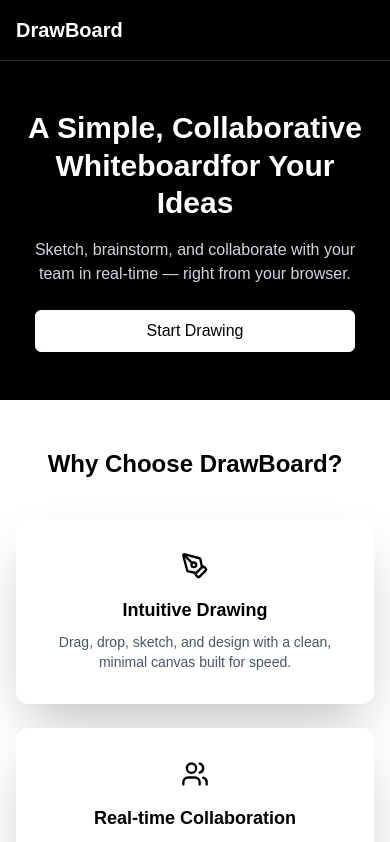
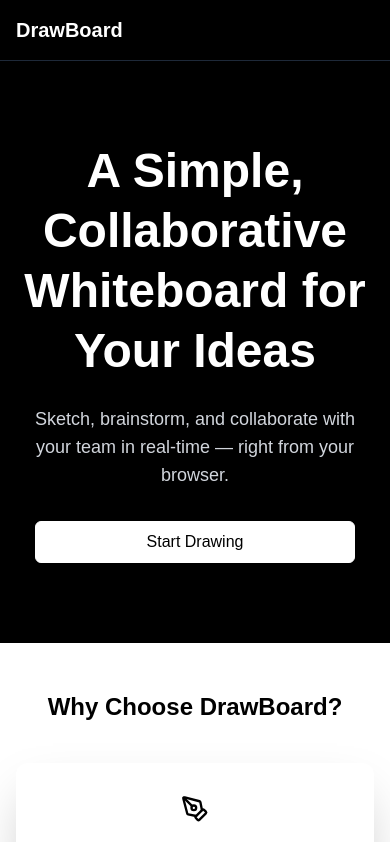
Before and after one commit to sanjitxdutta/excalidraw, a Next.js app in the folder apps/frontend/: page / in a window 390 px wide. Shown: the top 842 px of the page. Built offline with nearby package versions, Linux system fonts and the light colour scheme.

Commit message:
Refined the UI of rooms page & landing page

```diff
--- a/apps/frontend/app/page.tsx
+++ b/apps/frontend/app/page.tsx
@@ -46,34 +46,21 @@ export default function LandingPage() {
       </nav>
 
       {/* HERO */}
-      <header className="py-12 md:py-20 px-4">
-        <div className="max-w-4xl mx-auto text-center">
-
-          <h1 className="
-            text-3xl leading-tight font-extrabold mb-4
-            md:text-6xl md:mb-6
-          ">
-            A Simple, Collaborative Whiteboard
-            <br className="hidden md:block" />
-            for Your Ideas
+      <header className="py-20">
+        <div className="max-w-4xl mx-auto px-6 text-center">
+          <h1 className="text-5xl md:text-6xl font-extrabold leading-tight mb-6">
+            A Simple, Collaborative Whiteboard for Your Ideas
           </h1>
-
-          <p className="
-            text-base text-gray-300 mb-6
-            md:text-lg md:mb-8
-          ">
+          <p className="text-lg text-gray-300 mb-8">
             Sketch, brainstorm, and collaborate with your team in real-time — right from your browser.
           </p>
-
           <div className="max-w-xs mx-auto">
             <Button variant="light" onClick={handleGetStarted}>
               Start Drawing
             </Button>
           </div>
-
         </div>
       </header>
-
 
       {/* FEATURES */}
       <section id="features" className="
--- a/apps/frontend/app/rooms/page.tsx
+++ b/apps/frontend/app/rooms/page.tsx
@@ -92,14 +92,32 @@ export default function RoomsPage() {
             ">
                 <div className="flex items-center justify-between">
                     <h1
-                        className="text-3xl font-bold tracking-tight cursor-pointer"
+                        className="
+            font-bold tracking-tight cursor-pointer
+            flex items-center
+            text-2xl
+            md:text-3xl
+            leading-none
+            select-none
+        "
                         onClick={() => router.push("/")}
                     >
                         DrawBoard
                     </h1>
 
                     <button
-                        className="bg-white text-black border border-white rounded-lg px-4 flex items-center justify-center h-full shadow-sm hover:bg-black hover:text-white transition"
+                        className="
+            bg-white text-black border border-white
+            rounded-xl shadow-sm
+            flex items-center justify-center
+            transition-all duration-200 ease-out
+            h-[2rem] w-[2rem]
+            md:h-[2.5rem] md:w-[2.5rem]
+            hover:bg-black hover:text-white
+            hover:shadow-[0_0_8px_rgba(255,255,255,0.35)]
+            md:hover:scale-[1.04]
+            active:scale-[0.97]
+        "
                         title="Logout"
                         onClick={() => {
                             localStorage.removeItem("token");
@@ -109,7 +127,12 @@ export default function RoomsPage() {
                     >
                         <svg
                             xmlns="http://www.w3.org/2000/svg"
-                            className="w-5 h-5"
+                            className="
+                w-4 h-4
+                md:w-5 md:h-5
+                transition-transform duration-200
+                group-hover:rotate-[-3deg]
+            "
                             fill="none"
                             viewBox="0 0 24 24"
                             stroke="currentColor"
@@ -235,7 +258,6 @@ export default function RoomsPage() {
                                         : "bg-white text-black border-black hover:bg-black hover:text-white hover:border-white"}
         `}
                             >
-                                {/* LEFT SIDE */}
                                 <div
                                     className={`flex items-center gap-4 flex-1
                 ${room._deleted ? "justify-center cursor-default" : "cursor-pointer"}
@@ -250,7 +272,6 @@ export default function RoomsPage() {
                                         router.push(`/canvas/${room.slug}`);
                                     }}
                                 >
-                                    {/* NUMBER BOX — REMOVE COMPLETELY IF DELETED */}
                                     {!room._deleted && (
                                         <div
                                             className="
@@ -264,7 +285,6 @@ export default function RoomsPage() {
                                         </div>
                                     )}
 
-                                    {/* TEXT */}
                                     {!room._deleted ? (
                                         <div className="text-lg md:text-xl font-semibold">
                                             {room.slug}
@@ -276,7 +296,6 @@ export default function RoomsPage() {
                                     )}
                                 </div>
 
-                                {/* DELETE BUTTON — HIDDEN IF DELETED */}
                                 {!room._deleted && (
                                     <button
                                         className="
@@ -293,14 +312,12 @@ export default function RoomsPage() {
                                                     headers: { Authorization: token }
                                                 });
 
-                                                // Mark deleted
                                                 setRooms((prev: any[]) =>
                                                     prev.map((r) =>
                                                         r.id === room.id ? { ...r, _deleted: true } : r
                                                     )
                                                 );
 
-                                                // Remove card after delay
                                                 setTimeout(() => {
                                                     setRooms((prev: any[]) =>
                                                         prev.filter((r) => r.id !== room.id)
```
